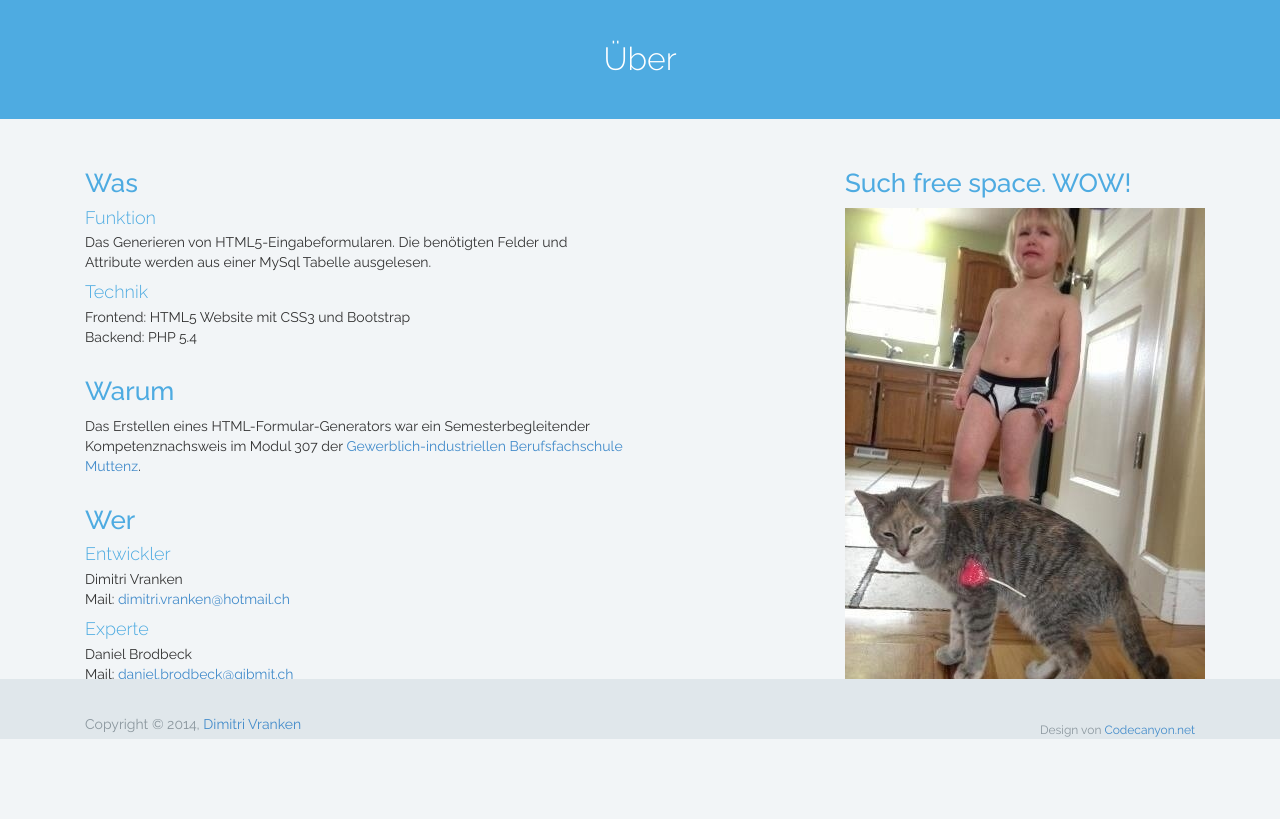
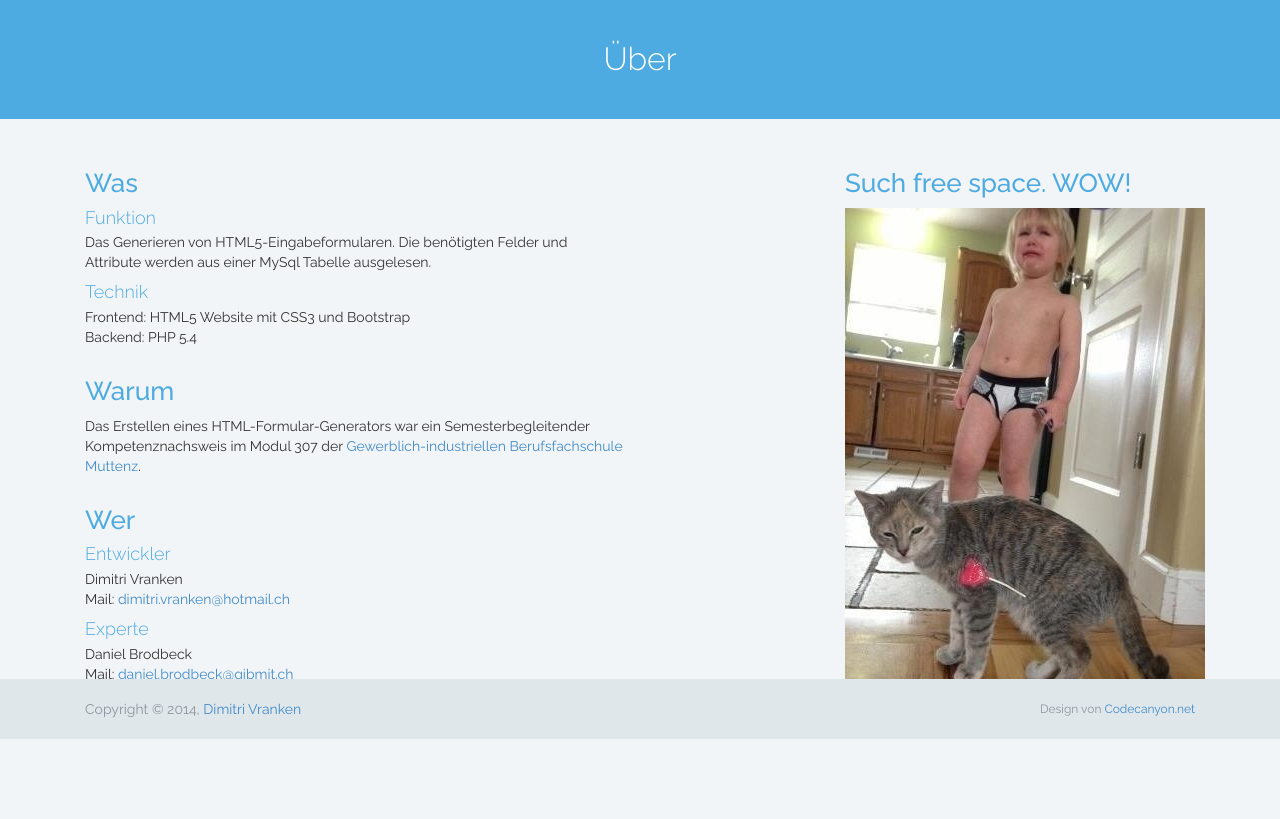
Before and after one commit to drasive/mysql-to-webform, a PHP site: page /about.php in a window 1280 px wide. Shown: the part 61-880 px from the top of the page. After the commit the page ends 800 px from the top, so only its background shows below. Run offline with PHP 8.4, Linux system fonts and the light colour scheme.

Commit message:
Fixes #2

```diff
--- a/src/MySQL to webform/style/css/custom.less
+++ b/src/MySQL to webform/style/css/custom.less
@@ -49,9 +49,6 @@
     height: 100%;
 }
 
-div.content {
-    min-height: 100%;
-}
 /*
    ================================================== Notifications
 */
@@ -310,13 +307,13 @@
    ================================================== Footer
 */
 footer {
-    position: relative;
+    position: fixed;
+    bottom: 0px;
     width: 100%;
-    background: @footerBackgroundColor;
     height: 60px;
-    margin-top: -140px;
     padding-top: 20px;
     padding-bottom: 20px;
+    background: @footerBackgroundColor;
 }
 
     footer .container {
```
Also changed, not shown: src/MySQL to webform/style/css/custom.css (+3 -6 lines), src/MySQL to webform/style/css/custom.min.css, 1 other file.
